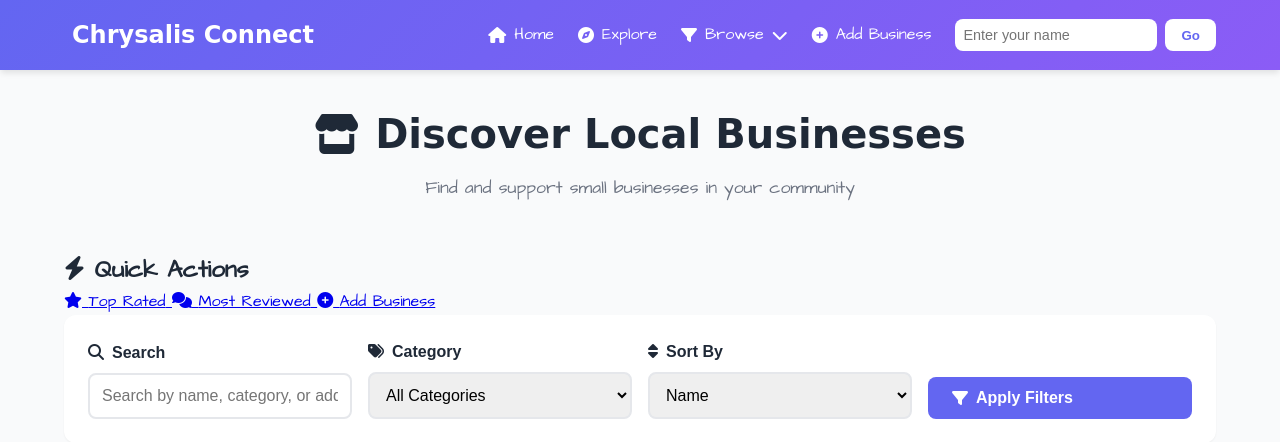
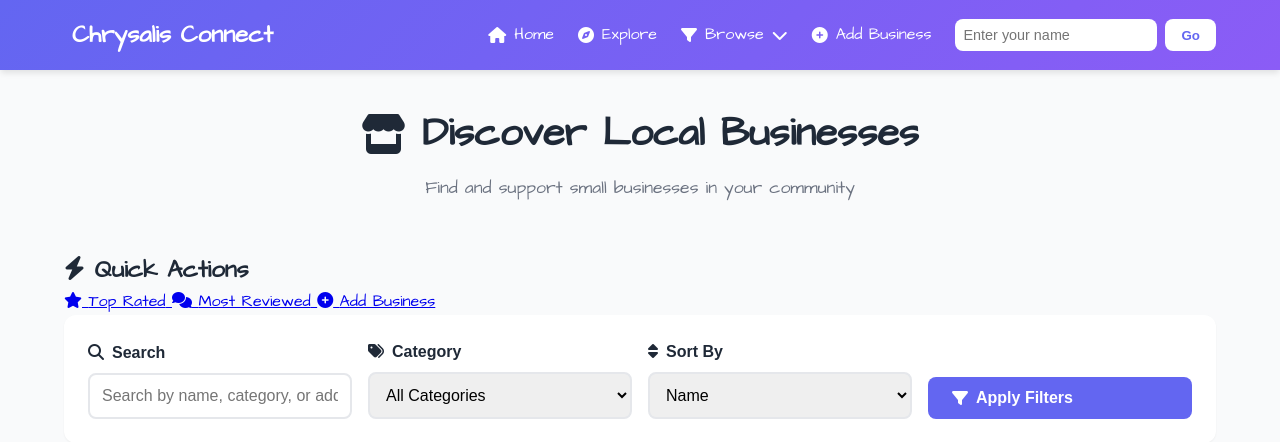
Before and after one commit to bahana-h/FBLACP2526, a Python web app: template templates/index.html in a window 1280 px wide. Shown: the top 442 px of the page. Run offline with Jinja, Linux system fonts and the light colour scheme; the template is opened without the code that fills it, so the values that code supplies are empty; some web fonts are replaced.

Commit message:
font updates

```diff
--- a/docs/assets/styles.css
+++ b/docs/assets/styles.css
@@ -44,9 +44,9 @@
   --border: #e2e8f0;
   --radius: 12px;
   --shadow: 0 10px 30px rgba(15, 23, 42, 0.08);
-  /* Chrysalis Connect: try Lazy Dog (direct CDN + self-host), CDN names, then cursive */
-  --font-display: "Lazy Dog", "Lazy Dog Fallback", "Lazydog", "lazy_dog", cursive;
-  --font-body: "Architects Daughter", cursive;
+  /* Lazy Dog for display; Architects Daughter for body; The Smile for small */
+  --font-display: "Lazy Dog", "Lazy Dog Fallback", "Lazydog", "lazy_dog", "Architects Daughter";
+  --font-body: "Architects Daughter", serif;
   --font-small: "The Smile", sans-serif;
 }
 
--- a/static/css/style.css
+++ b/static/css/style.css
@@ -21,8 +21,8 @@
     --radius: 0.5rem;
     --radius-lg: 0.75rem;
     /* Fonts: large/display = Lazydog, medium = Architects Daughter, small = The Smile (Canva-style) */
-    --font-display: "Lazydog", cursive;
-    --font-body: "Architects Daughter", cursive;
+    --font-display: "Lazydog", "Architects Daughter";
+    --font-body: "Architects Daughter", serif;
     --font-small: "The Smile", sans-serif;
 }
 
```
